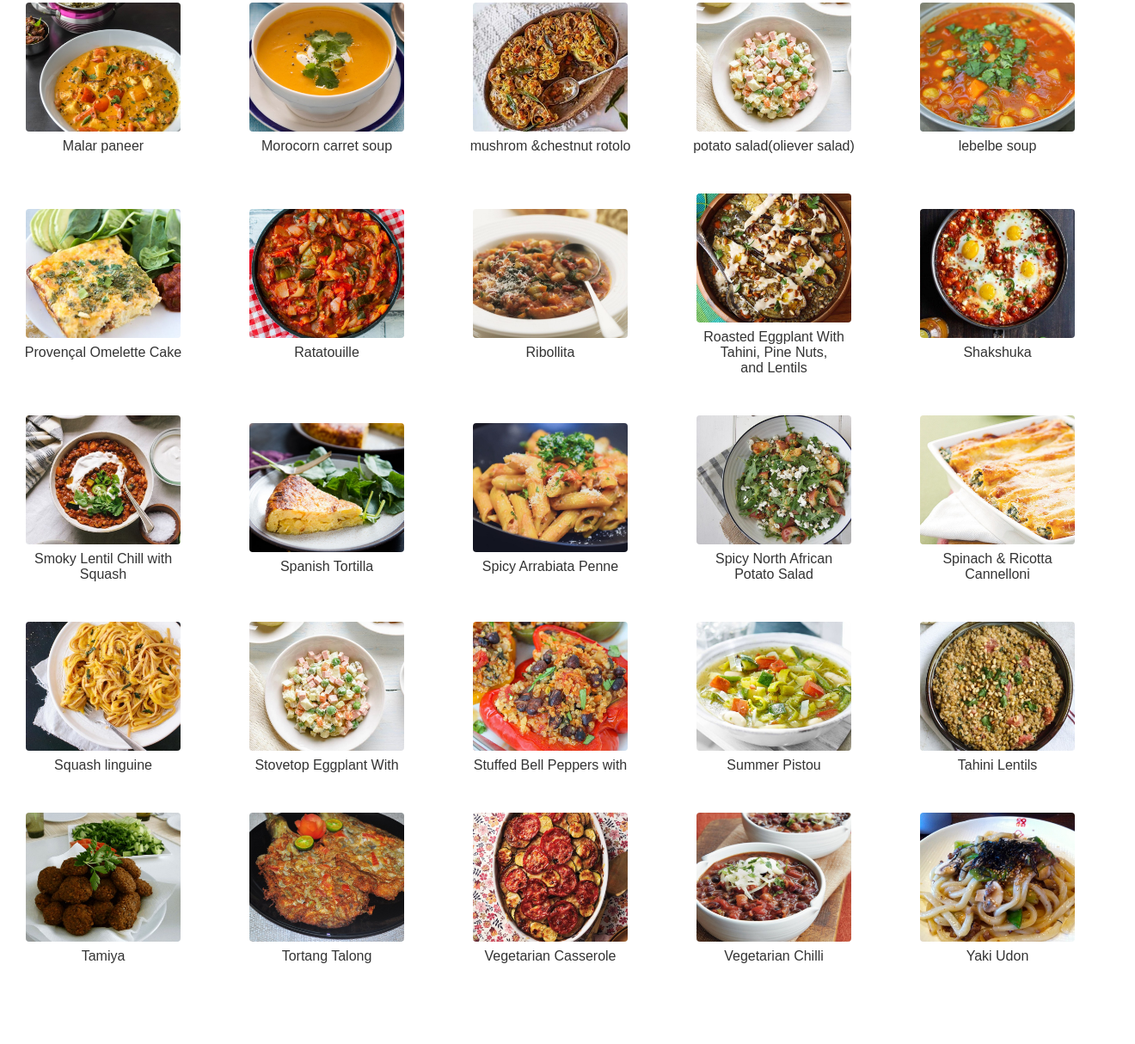
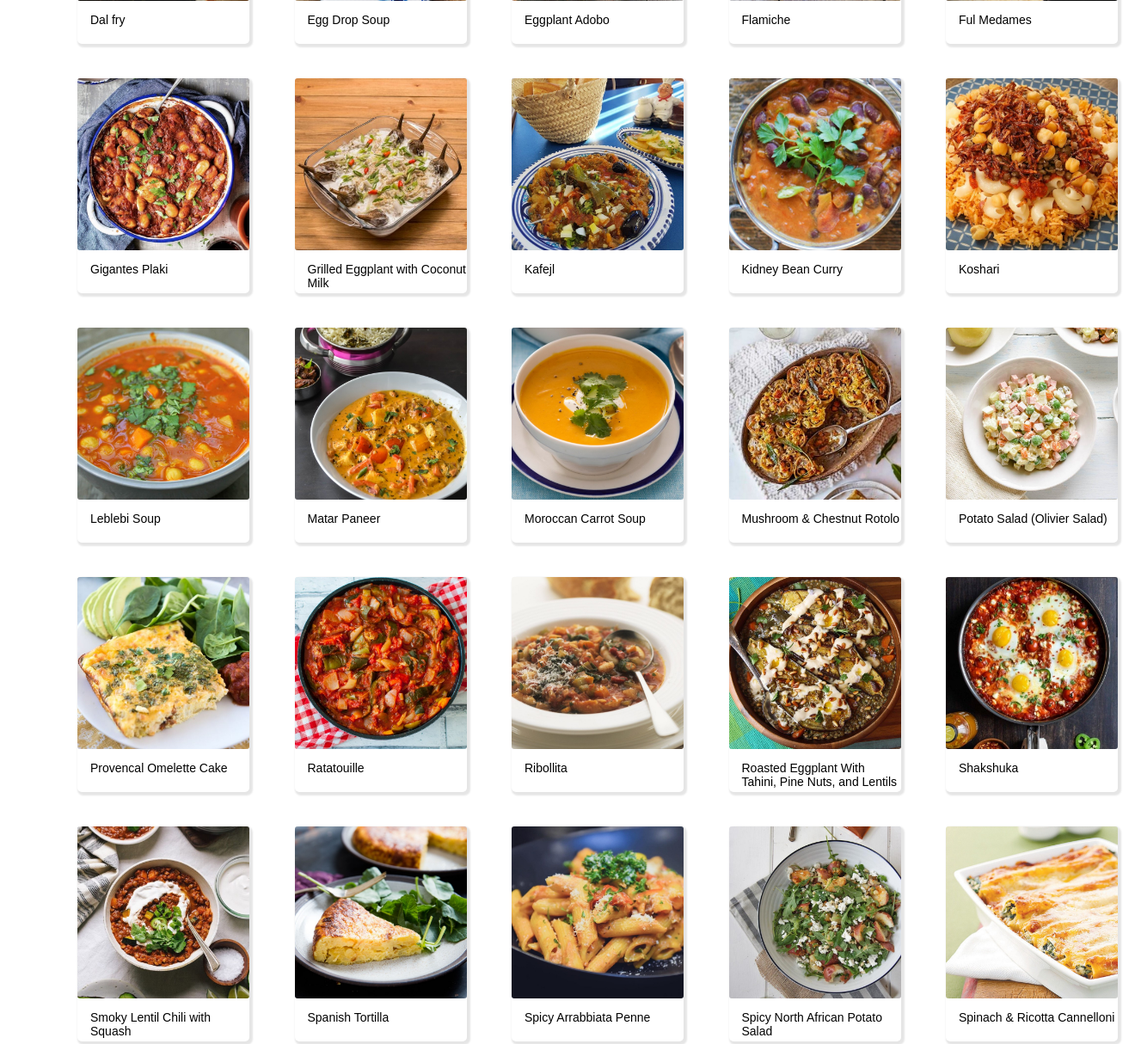
Before and after one commit to GManeendra/Project_one, a plain HTML site: page code/index_two.html in a window 1280 px wide. Shown: the part 1385-2599 px from the top of the page at 86% size, 1320 px wide, since content can reach past the window. Before the commit the page ends 2542 px from the top, so only its background shows below. Drawn offline with Linux system fonts and the light colour scheme.

Commit message:
MealFinder

```diff
--- a/code/index_two.html
+++ b/code/index_two.html
@@ -50,156 +50,171 @@
     </div>
 
     <!-- Meals section -->
-    <section class="meals-section">
-        <h2 class="meals-heading">MEALS<span class="underline"></span></h2>
-
-        <div class="meal-cards">
-            <a href="./index_three.html" style="text-decoration: none;">
-                <div class="meal-card">
-                    <img src="https://www.indianhealthyrecipes.com/wp-content/uploads/2021/06/baingan-bharta.jpg"
-                        alt="Baingan Bharta">
+<div class="food-items1">
+        <a href="project1c.html" style="text-decoration:none; color:black;">
+        <div class="item1">
+            <img src="./images/Baingan Bharta.png" alt="Baingan Bharta">
             <p>Baingan Bharta</p>
         </div>
         </a>
-            <div class="meal-card">
-                <img src="./images/beetroot.jpg" alt="Beetroot Soup">
-                <p>Beetroot Soup (Borscht)</p>
+        <div class="item1">
+            <img src="./images/beetroot.jpg" alt="Beetrrot Soup (Borscht)">
+            <p>Beetrrot Soup (Borscht)</p>
         </div>
-            <div class="meal-card">
-                <img src="./images/cabbage.jpg" alt="Cabbage Soup">
+        <div class="item1">
+            <img src="./images/cabbage.jpg" alt="Cabbage Soup (Shchi)">
             <p>Cabbage Soup (Shchi)</p>
         </div>
-            <div class="meal-card">
+        <div class="item1">
             <img src="./images/Chickpea Fajitas.jpg" alt="Chickpea Fajitas">
             <p>Chickpea Fajitas</p>
         </div>
-            <div class="meal-card">
-                <img src="./images/Crispy Eggplant.jpg" alt="Crispy Eggplant">
-                <p>Crispy Eggplant</p>
+        <div class="item1">
+            <img src="./images/Crispy Eggplant.jpg" alt="Cripsy Eggplant">
+            <p>Cripsy Eggplant</p>
         </div>
-            <div class="meal-card">
+        <div class="item1">
             <img src="./images/Dal fry.jpg" alt="Dal fry">
             <p>Dal fry</p>
         </div>
-            <div class="meal-card">
-                <img src="./images/egg soup.jpg" alt="Egg Drop Soup">
+        <div class="item1">
+            <img src="./images/egg soup.jpg"Egg Drop Soup">
             <p>Egg Drop Soup</p>
         </div>
-            <div class="meal-card">
+        <div class="item1">
             <img src="./images/Eggplant Adobo.jpg" alt="Eggplant Adobo">
             <p>Eggplant Adobo</p>
         </div>
-            <div class="meal-card">
+        <div class="item1">
             <img src="./images/Flamiche.jpg" alt="Flamiche">
             <p>Flamiche</p>
         </div>
-            <div class="meal-card">
+        <div class="item1">
             <img src="./images/ful medemes.jpg" alt="Ful Medames">
             <p>Ful Medames</p>
         </div>
-            <div class="meal-card">
-                <img src="./images/Malar paneer.jpg" alt="Malar paneer">
-                <p>Malar paneer</p>
+        <div class="item1">
+            <img src="./images/Gigantes Plaki.jpg" alt="Gigantes Plaki">
+            <p>Gigantes Plaki</p>
         </div>
-            <div class="meal-card">
-                <img src="./images/Morocorn carret soup.jpg" alt="Morocorn carret soup">
-                <p>Morocorn carret soup</p>
+        <div class="item1">
+            <img src="./images/Grilled eggplant with coconut milk.jpg" alt="Grilled Eggplant with Coconut Milk">
+            <p>Grilled Eggplant with Coconut Milk</p>
         </div>
-            <div class="meal-card">
-                <img src="./images/mushrom &chestnut rotolo.jpg" alt="mushrom &chestnut rotolo">
-                <p>mushrom &chestnut rotolo</p>
+        <div class="item1">
+            <img src="./images/Kafteji.jpg" alt="Kafejl">
+            <p>Kafejl</p>
         </div>
-            <div class="meal-card">
-                <img src="./images/potato salad(oliever salad).jpg" alt="potato salad(oliever salad)">
-                <p>potato salad(oliever salad)</p>
+        <div class="item1">
+            <img src="./images/Kidney Bean Curry.jpg" alt="Kidney Bean Curry">
+            <p>Kidney Bean Curry</p>
         </div>
-            <div class="meal-card">
-                <img src="./images/lebelbe soup.jpg" alt="lebelbe soup">
-                <p>lebelbe soup</p>
+        <div class="item1">
+            <img src="./images/Koshari.jpg" alt="Koshari">
+            <p>Koshari</p>
         </div>
-            <div class="meal-card">
-                <img src="./images/Provençal Omelette Cake.jpg" alt="Provençal Omelette Cake">
-                <p>Provençal Omelette Cake</p>
+        <div class="item1">
+            <img src="./images/lebelbe soup.jpg" alt="Leblebi Soup">
+            <p>Leblebi Soup</p>
         </div>
-            <div class="meal-card">
+        <div class="item1">
+            <img src="./images/Malar paneer.jpg" alt="Matar Paneer">
+            <p>Matar Paneer</p>
+        </div>
+        <div class="item1">
+            <img src="./images/Morocorn carret soup.jpg" alt="Moroccan Carrot Soup">
+            <p>Moroccan Carrot Soup</p>
+        </div>
+        <div class="item1">
+            <img src="./images/mushrom &chestnut rotolo.jpg" alt="Mushroom & Chestnut Rotolo">
+            <p>Mushroom & Chestnut Rotolo</p>
+        </div>
+        <div class="item1">
+            <img src="./images/potato salad(oliever salad).jpg" alt="Potato Salad (Olivier Salad)">
+            <p>Potato Salad (Olivier Salad)</p>
+        </div>
+        <div class="item1">
+            <img src="./images/Provençal Omelette Cake.jpg" alt="Provencal Omelette Cak">
+            <p>Provencal Omelette Cake</p>
+        </div>
+        <div class="item1">
             <img src="./images/Ratatouille.jpg" alt="Ratatouille">
             <p>Ratatouille</p>
         </div>
-            <div class="meal-card">
+        <div class="item1">
             <img src="./images/Ribollita.jpg" alt="Ribollita">
             <p>Ribollita</p>
         </div>
-            <div class="meal-card">
+        <div class="item1">
             <img src="./images/Roasted Eggplant With Tahini, Pine Nuts, and Lentils.jpg"
-                    alt="Roasted Eggplant With Tahini, Pine Nuts, and Lentilsevaru goo">
-                <p>Roasted Eggplant With Tahini, Pine Nuts, and Lentils</p>
+                alt="Roasted Eggplant With Tahini, Pine Nuts, and Lentils">
+            <p>Roasted Eggplant With Tahini, Pine Nuts, and Lentils</p>
         </div>
-            <div class="meal-card">
+        <div class="item1">
             <img src="./images/Shakshuka.jpg" alt="Shakshuka">
             <p>Shakshuka</p>
         </div>
-            <div class="meal-card">
-                <img src="./images/Smoky Lentil Chill with Squash.jpg" alt="Smoky Lentil Chill with Squash">
-                <p>Smoky Lentil Chill with Squash</p>
+        <div class="item1">
+            <img src="./images/Smoky Lentil Chill with Squash.jpg" alt="Smoky Lentil Chili with Squash">
+            <p>Smoky Lentil Chili with Squash</p>
         </div>
-            <div class="meal-card">
+        <div class="item1">
             <img src="./images/Spanish Tortilla.jpg" alt="Spanish Tortilla">
             <p>Spanish Tortilla</p>
         </div>
-            <div class="meal-card">
-                <img src="./images/Spicy Arrabiata Penne.jpg" alt="Spicy Arrabiata Penne">
-                <p>Spicy Arrabiata Penne</p>
+        <div class="item1">
+            <img src="./images/Spicy Arrabiata Penne.jpg" alt="Spicy Arrabbiata Penne">
+            <p>Spicy Arrabbiata Penne</p>
         </div>
-            <div class="meal-card">
-                <img src="./images/Spicy North African Potato Salad.jpg" alt="Spicy North African Potato Salad">
-                <p>Spicy North African Potato Salad</p>
+        <div class="item1">
+            <img src="./images/Spicy North African Potato Salad.jpg" alt="Spicy North African Potato Salad">
+            <p>Spicy North African Potato Salad</p>
         </div>
-            <div class="meal-card">
+        <div class="item1">
             <img src="./images/Spinach & Ricotta Cannelloni.jpg" alt="Spinach & Ricotta Cannelloni">
             <p>Spinach & Ricotta Cannelloni</p>
         </div>
-            <div class="meal-card">
-                <img src="./images/Squash linguine.jpg" alt="Squash linguine">
-                <p>Squash linguine</p>
+        <div class="item1">
+            <img src="./images/Squash linguine.jpg" alt="Squash Linguine">
+            <p>Squash Linguine</p>
         </div>
-            <div class="meal-card">
-                <img src="./images/potato salad(oliever salad).jpg" alt="Stovetop Eggplant With">
-                <p>Stovetop Eggplant With</p>
+        <div class="item1">
+            <img src="./images/Stovetop Eggplant With Harissa, Chickpeas, and Cumin Yogurt.png"
+                alt="Stovetop Eggplant With Harissa, Chickpeas, and Cumin Yogurt">
+            <p>Stovetop Eggplant With Harissa, Chickpeas, and Cumin Yogurt</p>
         </div>
-            <div class="meal-card">
-                <img src="./images/Stuffed Bell Peppers with.jpg" alt="Stuffed Bell Peppers with">
-                <p>Stuffed Bell Peppers with</p>
+        <div class="item1">
+            <img src="./images/Stuffed Bell Peppers with.jpg" alt="Stuffed Bell Peppers with Quinoa and Black Beans">
+            <p>Stuffed Bell Peppers with Quinoa and Black Beans</p>
         </div>
-            <div class="meal-card">
+        <div class="item1">
             <img src="./images/Summer Pistou.jpg" alt="Summer Pistou">
             <p>Summer Pistou</p>
         </div>
-            <div class="meal-card">
+        <div class="item1">
             <img src="./images/Tahini Lentils.jpg" alt="Tahini Lentils">
             <p>Tahini Lentils</p>
         </div>
-            <div class="meal-card">
+        <div class="item1">
             <img src="./images/tamiya.jpg" alt="Tamiya">
             <p>Tamiya</p>
         </div>
-            <div class="meal-card">
+        <div class="item1">
             <img src="./images/Tortang Talong.jpg" alt="Tortang Talong">
             <p>Tortang Talong</p>
         </div>
-            <div class="meal-card">
+        <div class="item1">
             <img src="./images/Vegetarian Casserole.jpg" alt="Vegetarian Casserole">
             <p>Vegetarian Casserole</p>
         </div>
-            <div class="meal-card">
+        <div class="item1">
             <img src="./images/Vegetarian Chilli.jpg" alt="Vegetarian Chilli">
             <p>Vegetarian Chilli</p>
         </div>
-            <div class="meal-card">
+        <div class="item1">
             <img src="./images/Yaki Udon.jpg" alt="Yaki Udon">
             <p>Yaki Udon</p>
         </div>
-        </div>
-
     </div>
     </section>
 </body>
--- a/code/style_two.css
+++ b/code/style_two.css
@@ -108,6 +108,7 @@ body {
     color: #333;
     line-height: 1.5;
     margin-top: 10px;
+    margin-right: 20px;
 }
 
 .info-card {
@@ -120,34 +121,42 @@ body {
     border: 2px solid orangered;
 }
 /* meals section */
-.meal-cards {
+.food-items1 {
     display: flex;
+    justify-content: space-between;
+    align-items: center;
     flex-wrap: wrap;
-  gap: 30px;
-  padding: 20px;
-  justify-content:space-between;
     align-items: center;
+    width: 1250px;
+    margin-left: 70px;
 }
-.meal-card h2{
-    margin-left: 50px;
-}
-.meal-card {
+
+.item1 {
     display: flex;
     flex-direction: column;
-  align-items: center;
     width: 200px;
+    height: 250px;
+    margin: 20px;
+    background-color: white;
+    border: 1px #ccc;
+    border-radius: 5px;
+    box-shadow: 2px 2px 2px 2px rgba(0, 0, 0, 0.1);
+    transition: transform 0.2s ease;
 }
 
-.meal-card img {
-  width: 180px;
-  height: 150px;
-  object-fit: cover;
-  border-radius: 4px;
+.item1:hover {
+    transform: scale(1.03);
 }
 
-.meal-card p {
-  margin-top: 8px;
-  font-weight: 500;
-  color: #333;
-  text-align: center;
+.item1 img {
+    width: 200px;
+    height: 200px;
+    object-fit: cover;
+    border-radius: 3px;
 }
+
+.item1 p {
+    text-align: start;
+    margin-left: 15px;
+    font-size: 14px;
+}
```
Also changed, not shown: code/index.html (+1 -2 lines), code/index_three.html (+1 -1 lines), code/images/Baingan Bharta.png (added), code/images/Grilled eggplant with coconut milk copy.jpg (added), code/images/Grilled eggplant with coconut milk.jpg (added), code/images/Kidney Bean Curry.jpg (added), code/images/Stovetop Eggplant With Harissa, Chickpeas, and Cumin Yogurt.png (added). Lines whose indentation alone changed are shown as unchanged.
